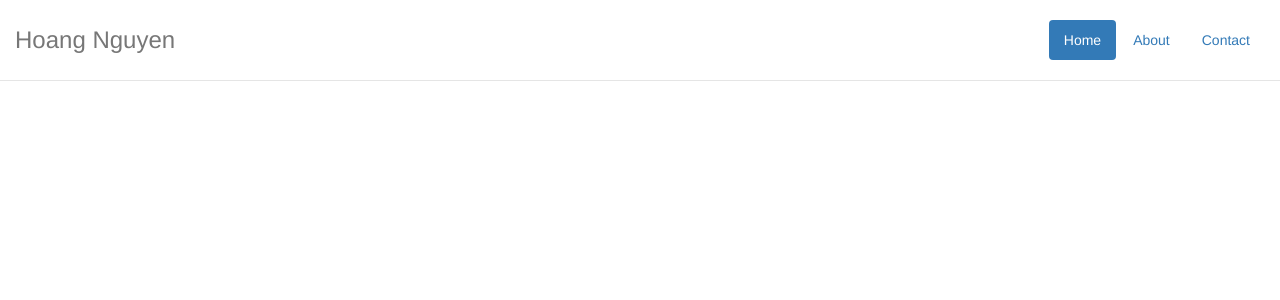
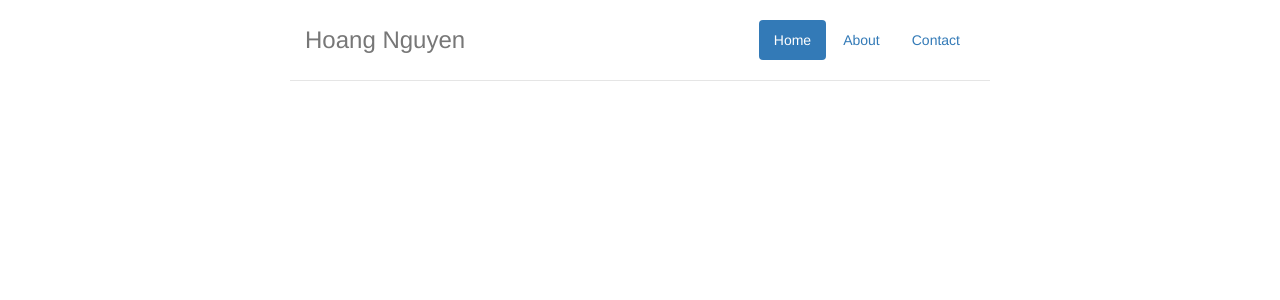
Before and after one commit to hvn92/hvn92.github.io, a Jekyll site: the page built from index.html, in a window 1280 px wide. Shown: the top 300 px of the page. Built offline with Jekyll 4.4.1, drawn with Linux system fonts in a browser that asks for light colours; nearby versions of some CDN libraries.

Commit message:
Change header

```diff
--- a/_includes/header.html
+++ b/_includes/header.html
@@ -1,3 +1,4 @@
+<div class="container">
   <div class="header clearfix">
     <nav>
       <ul class="nav nav-pills pull-right">
@@ -7,4 +8,5 @@
       </ul>
     </nav>
     <h3 class="text-muted">Hoang Nguyen</h3>
-</div>
+  </div><!-- .header -->
+</div><!-- .container -->
--- a/css/custom.css
+++ b/css/custom.css
@@ -17,9 +17,17 @@ body {
   padding-bottom: 20px;
   border-bottom: 1px solid #e5e5e5;
 }
+
 /* Make the masthead heading the same height as the navigation */
 .header h3 {
   margin-top: 0;
   margin-bottom: 0;
   line-height: 40px;
 }
+
+/* Customize container */
+@media (min-width: 768px) {
+  .container {
+    max-width: 730px;
+  }
+}
```
Lines whose indentation alone changed are shown as unchanged.
